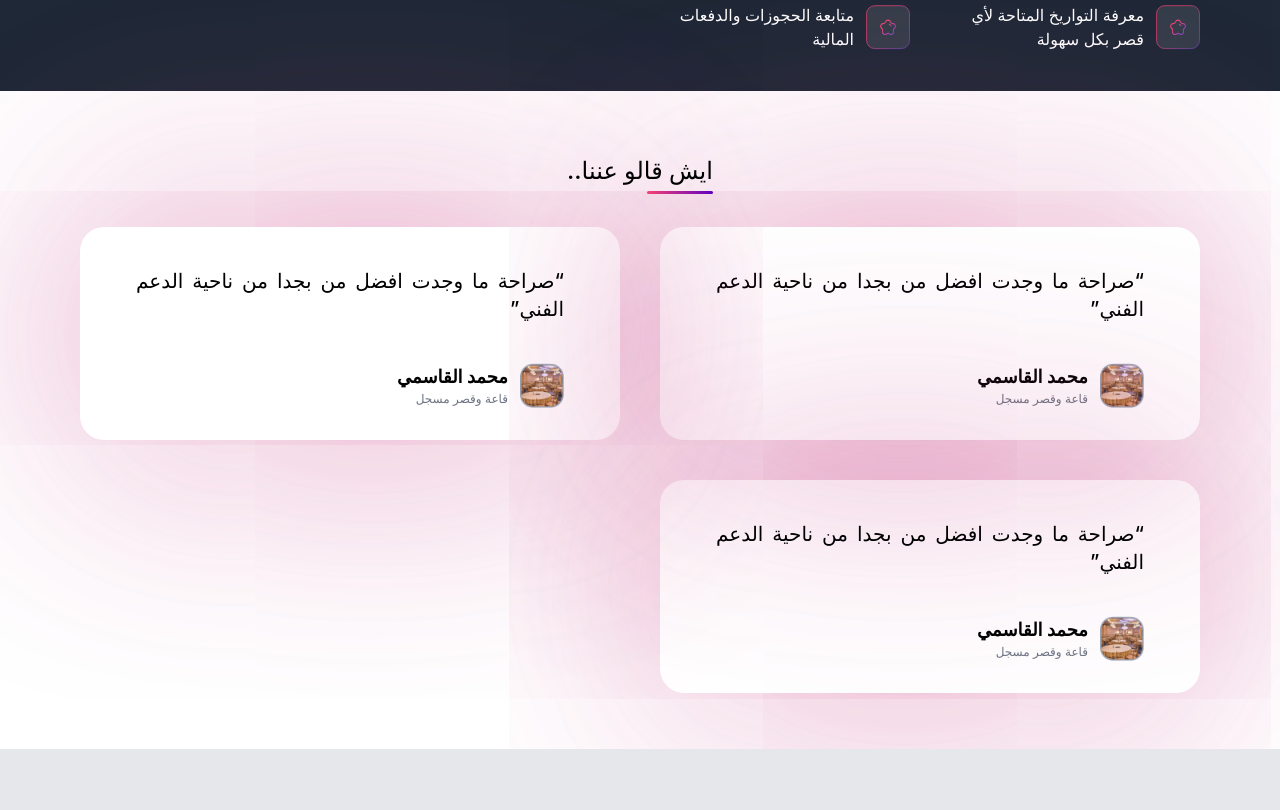
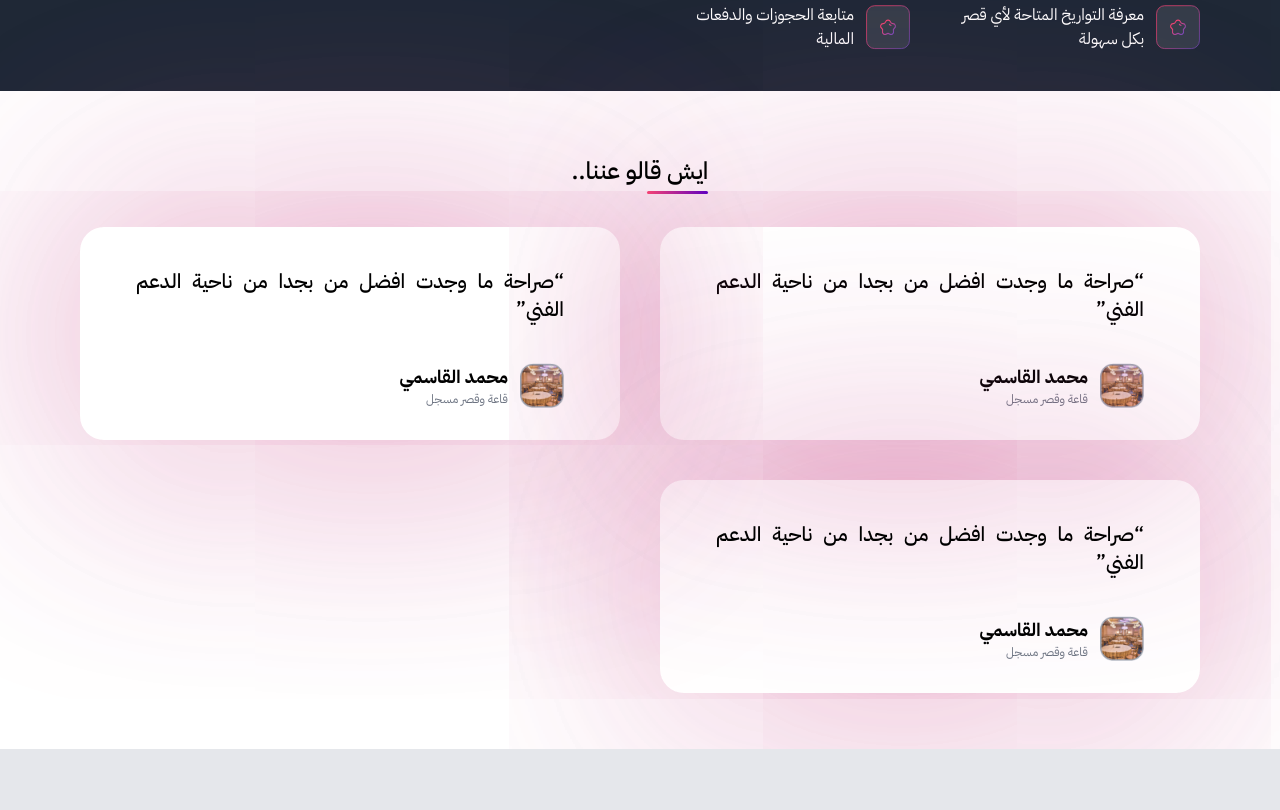
Before and after one commit to HamadBakeel/BGDA, a website: page index.html in a window 1280 px wide. Shown: the part 1334-2144 px from the top of the page. Drawn offline with nearby package versions, Linux system fonts and the light colour scheme.

Commit message:
feat: font family set to IBM plex sans arabic

```diff
--- a/index.html
+++ b/index.html
@@ -14,6 +14,11 @@
       rel="stylesheet"
       href="https://cdn.jsdelivr.net/npm/swiper@10/swiper-bundle.min.css"
     />
+
+    <link rel="preconnect" href="https://fonts.googleapis.com">
+    <link rel="preconnect" href="https://fonts.gstatic.com" crossorigin>
+    <link href="https://fonts.googleapis.com/css2?family=IBM+Plex+Sans+Arabic:wght@100;200;300;400;500;600;700&display=swap" rel="stylesheet">
+
   </head>
   <body>
     <nav class="bg-white text-sm font-medium">
--- a/style.css
+++ b/style.css
@@ -2,37 +2,13 @@
 @tailwind components;
 @tailwind utilities;
 
-@font-face {
-  font-family: "PingAR-LT";
-  src: url("./assets/fonts/ping/PingAR+LT-Regular.otf");
-  font-weight: normal;
-}
 
-@font-face {
-  font-family: "PingAR-LT";
-  src: url("./assets/fonts/ping/PingAR+LT-Bold.otf");
-  font-weight: bold;
-}
-
-@font-face {
-  font-family: "PingAR-LT";
-  src: url("./assets/fonts/ping/PingAR+LT-Light.otf");
-  font-weight: 300;
-}
-@font-face {
-  font-family: "PingAR-LT";
-  src: url("./assets/fonts/ping/PingAR+LT-Medium.otf");
-  font-weight: 500;
-}
-
-/* Add more @font-face rules for other weights as needed */
 * {
   --background-gradient: linear-gradient(to left, #6100bf, #f54374);
 }
 
 body{
-    /* font-family: 'PingAR-LT', sans-serif; */
-    font-weight: medium;
+  font-family: 'IBM Plex Sans Arabic', sans-serif !important;
 }
 
 .bg-gradient-custom {
```
Also changed, not shown: signup.html (+4 -0 lines), assets/fonts/ping/PingAR+LT-Black.otf (deleted), assets/fonts/ping/PingAR+LT-Bold.otf (deleted), assets/fonts/ping/PingAR+LT-ExtraLight.otf (deleted), assets/fonts/ping/PingAR+LT-Hairline.otf (deleted), assets/fonts/ping/PingAR+LT-Heavy.otf (deleted), assets/fonts/ping/PingAR+LT-Light.otf (deleted), assets/fonts/ping/PingAR+LT-Medium.otf (deleted), assets/fonts/ping/PingAR+LT-Regular.otf (deleted), assets/fonts/ping/PingAR+LT-Thin.otf (deleted), dist/output.css.
